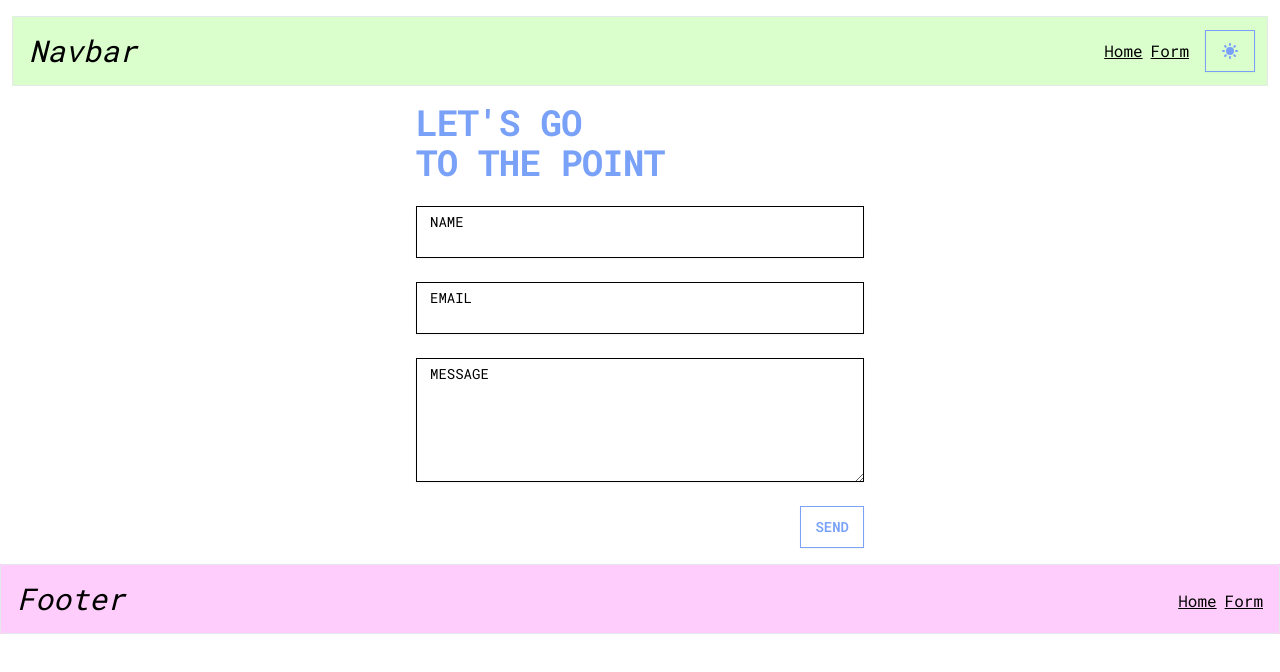
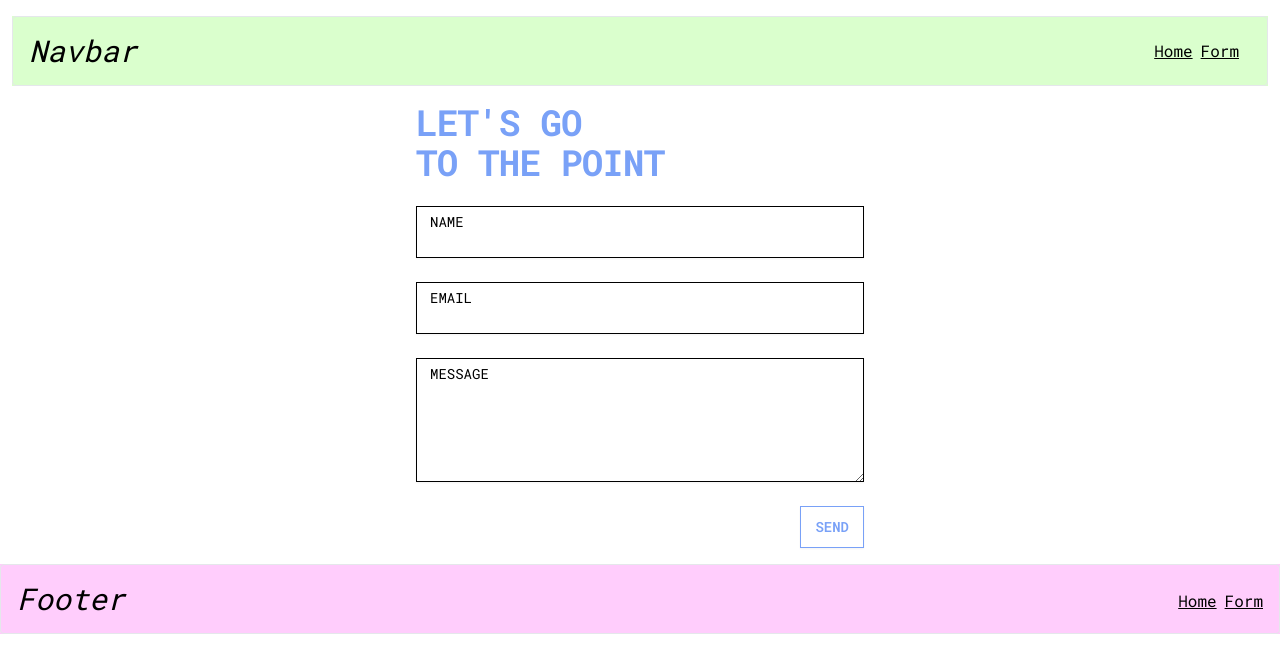
Before and after one commit to lisandrojm/portfolio-start-running, a Next.js app: page /form in a window 1280 px wide. Shown: the top 672 px of the page. Built offline with nearby package versions, Linux system fonts and the light colour scheme.

Commit message:
refactoring_restart

```diff
--- a/src/app/_components/Navbar.tsx
+++ b/src/app/_components/Navbar.tsx
@@ -2,7 +2,6 @@
 
 import Link from 'next/link';
 import styles from '@/_styles/_components/Navbar.module.css';
-import ThemeToggle from './ThemeToggle'; // Importa el nuevo componente
 export default function Navbar() {
   return (
     <nav className={`${styles.navbar} m-3`}>
@@ -19,7 +18,6 @@ export default function Navbar() {
               Form
             </Link>
           </li>
-          <ThemeToggle />
         </ul>
       </div>
     </nav>
--- a/src/app/_components/ThemeToggle.tsx
+++ /dev/null
@@ -1,47 +0,0 @@
-// src/app/_components/ThemeToggle.tsx
-'use client';
-
-import { useState, useLayoutEffect } from 'react';
-import { Button } from '@/_components/_ui';
-import { SunIcon, MoonIcon } from '@heroicons/react/solid';
-
-export default function ThemeToggle() {
-  const getInitialTheme = (): string => {
-    try {
-      const storedTheme = localStorage.getItem('theme');
-      if (storedTheme) {
-        // Si hay un tema almacenado, lo utilizamos directamente
-        return storedTheme;
-      }
-
-      // Si no hay un tema almacenado, verificamos prefers-color-scheme
-      return window.matchMedia('(prefers-color-scheme: dark)').matches ? 'dark' : 'light';
-    } catch (error) {
-      // Handle the case where localStorage is not available (e.g., server-side rendering)
-      return 'dark';
-    }
-  };
-
-  const [isDarkMode, setIsDarkMode] = useState<boolean>(() => getInitialTheme() === 'dark');
-
-  const toggleTheme = (): void => {
-    setIsDarkMode((prevMode) => !prevMode);
-  };
-
-  useLayoutEffect(() => {
-    const initialTheme = getInitialTheme();
-    document.documentElement.setAttribute('data-theme', initialTheme);
-    setIsDarkMode(initialTheme === 'dark');
-  }, []); // Empty dependency array to run only once during component mount
-
-  useLayoutEffect(() => {
-    try {
-      document.documentElement.setAttribute('data-theme', isDarkMode ? 'dark' : 'light');
-      localStorage.setItem('theme', isDarkMode ? 'dark' : 'light');
-    } catch (error) {
-      // Handle the case where localStorage is not available (e.g., server-side rendering)
-    }
-  }, [isDarkMode]);
-
-  return <Button onClick={toggleTheme}>{isDarkMode ? <MoonIcon className="h-5 w-5" /> : <SunIcon className="h-5 w-5" />}</Button>;
-}
```
